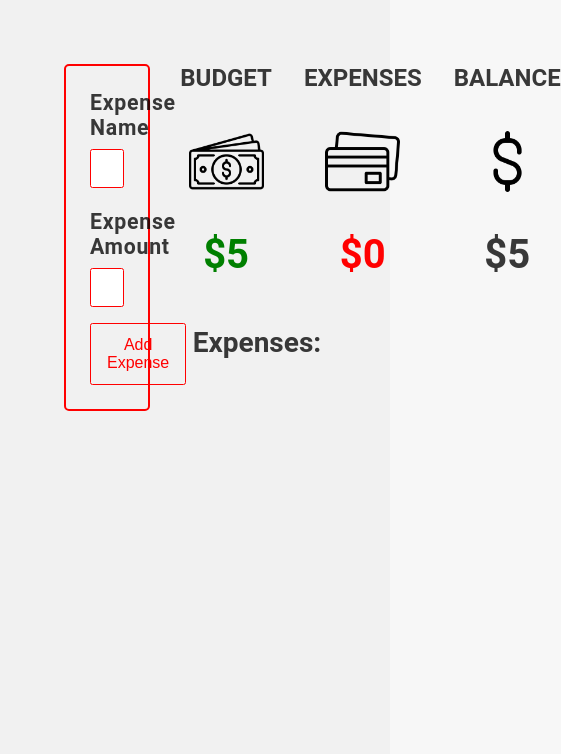
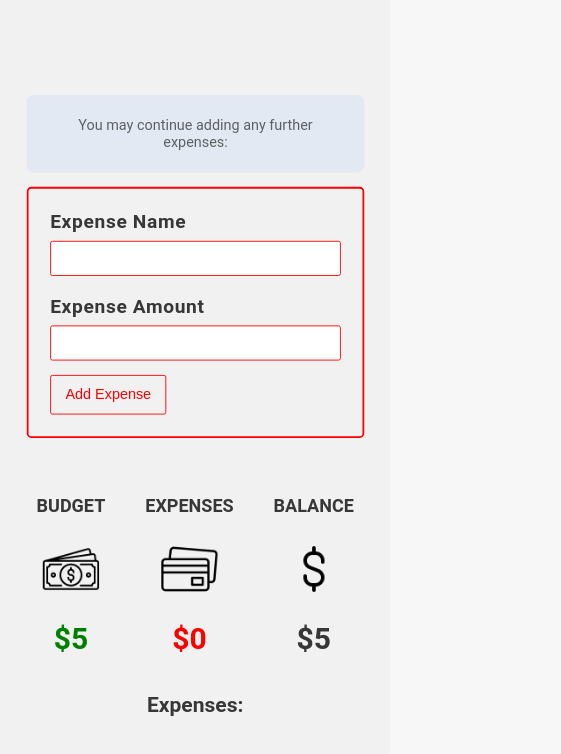
Before and after one commit to Jakalanern/Challenge-16-Budget-Application-Intermediate, a plain HTML site: page index.html in a window 390 px wide. Both pictures are taken after typing "5" into the empty fields and a click on the button "Calculate". Shown: the whole page, 561 px wide, since content can reach past the window. Drawn offline with Linux system fonts and the light colour scheme.

Commit message:
Add files via upload

```diff
--- a/app.css
+++ b/app.css
@@ -26,7 +26,7 @@ html {
   position: relative;
   display: flex;
   flex-direction: row;
-  justify-content: start;
+  justify-content: space-evenly;
   width: 100%;
   height: 100%;
   padding: 4em;
@@ -36,8 +36,16 @@ html {
 .inputs-container {
   display: flex;
   flex-direction: column;
-  gap: 4em;
-  width: 33%;
+  gap: 1em;
+  min-width: 800px;
+}
+
+.inputs-container .desc {
+  text-align: center;
+  background: rgba(0, 110, 255, 0.062);
+  color: rgba(0, 0, 0, 0.589);
+  padding: 1.5em;
+  border-radius: 0.5em;
 }
 
 .input-box {
@@ -118,14 +126,14 @@ html {
   display: flex;
   flex-direction: column;
   align-items: center;
-  width: 67%;
+  min-width: 800px;
 }
 
 .money-container {
   display: flex;
-  justify-content: space-between;
+  justify-content: space-around;
   align-items: center;
-  width: 66%;
+  width: 100%;
 }
 
 .ui-box {
@@ -216,3 +224,45 @@ html {
   height: 25px;
   cursor: pointer;
 }
+
+@media (max-width: 1650px) {
+  .container {
+    flex-direction: column;
+    align-items: center;
+    justify-content: center;
+    gap: 5em;
+  }
+  .head {
+    text-align: center;
+  }
+}
+
+@media (max-width: 850px) {
+  .container {
+    gap: 1em;
+    justify-content: center;
+  }
+
+  .inputs-container {
+    min-width: 500px;
+  }
+  .ui-container {
+    min-width: 500px;
+  }
+}
+
+@media (max-width: 575px) {
+  .container {
+    gap: 0em;
+    justify-content: center;
+  }
+
+  .inputs-container {
+    min-width: 375px;
+    transform: scale(0.9);
+  }
+  .ui-container {
+    min-width: 375px;
+    transform: scale(0.75);
+  }
+}
--- a/app.js
+++ b/app.js
@@ -13,13 +13,15 @@ let expenseAmountInput = $(".expense-amount-input");
 let budgetValue = $(".budget-value");
 let balanceValue = $(".balance-value");
 let expenseValue = $(".expense-value");
+let firstDesc = $(".desc-1");
+let secondDesc = $(".desc-2");
 
 // EXPENSE ITEM STUFF
 let expenseItem = $(".expense-item");
 let expenseItemTitle = $(".expense-item-title");
 let expenseItemValue = $(".expense-item-value");
 
-//My math values
+// MY MATH VALUES
 let expenseNames = [];
 let expenses = [];
 let expense = 0;
@@ -31,6 +33,9 @@ let balance = 0;
 
 budgetForm.addEventListener("submit", function (e) {
   e.preventDefault();
+  if (budgetInput.value === "") {
+    alert("Please enter a budget first!");
+  } else {
     // BUDGET!
     // NUMBERS ARE SET TO WHAT YOU INPUT
     budgetValue.innerHTML = "$" + budgetInput.value;
@@ -43,14 +48,19 @@ budgetForm.addEventListener("submit", function (e) {
     balance = parseFloat(budgetInput.value);
     // CLEAR INPUT
     clearInput(budgetInput);
+    firstDesc.remove();
     budgetForm.parentElement.remove();
+    secondDesc.innerHTML = "You may continue adding any further expenses: ";
+  }
 });
 
 expenseForm.addEventListener("submit", function (e) {
   e.preventDefault();
 
-  if (!expenseAmountInput.value) {
-    alert("MUST ENTER EXPENSE AMOUNT");
+  if (!expenseAmountInput.value || !expenseNameInput.value) {
+    alert("Please include an expense name and amount.");
+  } else if (balance === 0) {
+    alert("Please enter a budget first!");
   } else {
     expenseNames.push(expenseNameInput.value);
     expenses.push(parseFloat(expenseAmountInput.value));
@@ -96,10 +106,6 @@ function createExpenseItem() {
 
   let editBtns = $$(".edit-button");
   let deleteBtns = $$(".delete-button");
-
-  // editBtns.forEach(function (btn) {
-  //   btn.addEventListener("click", editItem());
-  // });
 
   editBtns.forEach(function (btn) {
     btn.addEventListener("click", getItemExpense);
@@ -157,7 +163,3 @@ function getItemExpense() {
 
   console.log(expenses);
 }
-
-// function getItemName() {
-//   deletedItemName = expenses[this.parentElement.parentElement.id];
-// }
--- a/index.html
+++ b/index.html
@@ -10,6 +10,9 @@
   <body>
     <div class="container">
       <div class="inputs-container">
+        <span class="desc desc-1"
+          >1) Enter your total budget. This will set your overall balance.</span
+        >
         <div class="budget-input-container input-box">
           <h2 class="budget-input-h2 input-h2">Total Budget</h2>
           <form action="" class="budget-form">
@@ -19,6 +22,10 @@
             </button>
           </form>
         </div>
+        <span class="desc desc-2"
+          >2) Enter an expense. You don't need to include a name, but you must
+          include the cost of the expense.</span
+        >
         <div class="expenses-input-container input-box">
           <h2 class="expense-name-h2 input-h2">Expense Name</h2>
           <form action="" class="expense-form">
```
Lines whose indentation alone changed are shown as unchanged.
